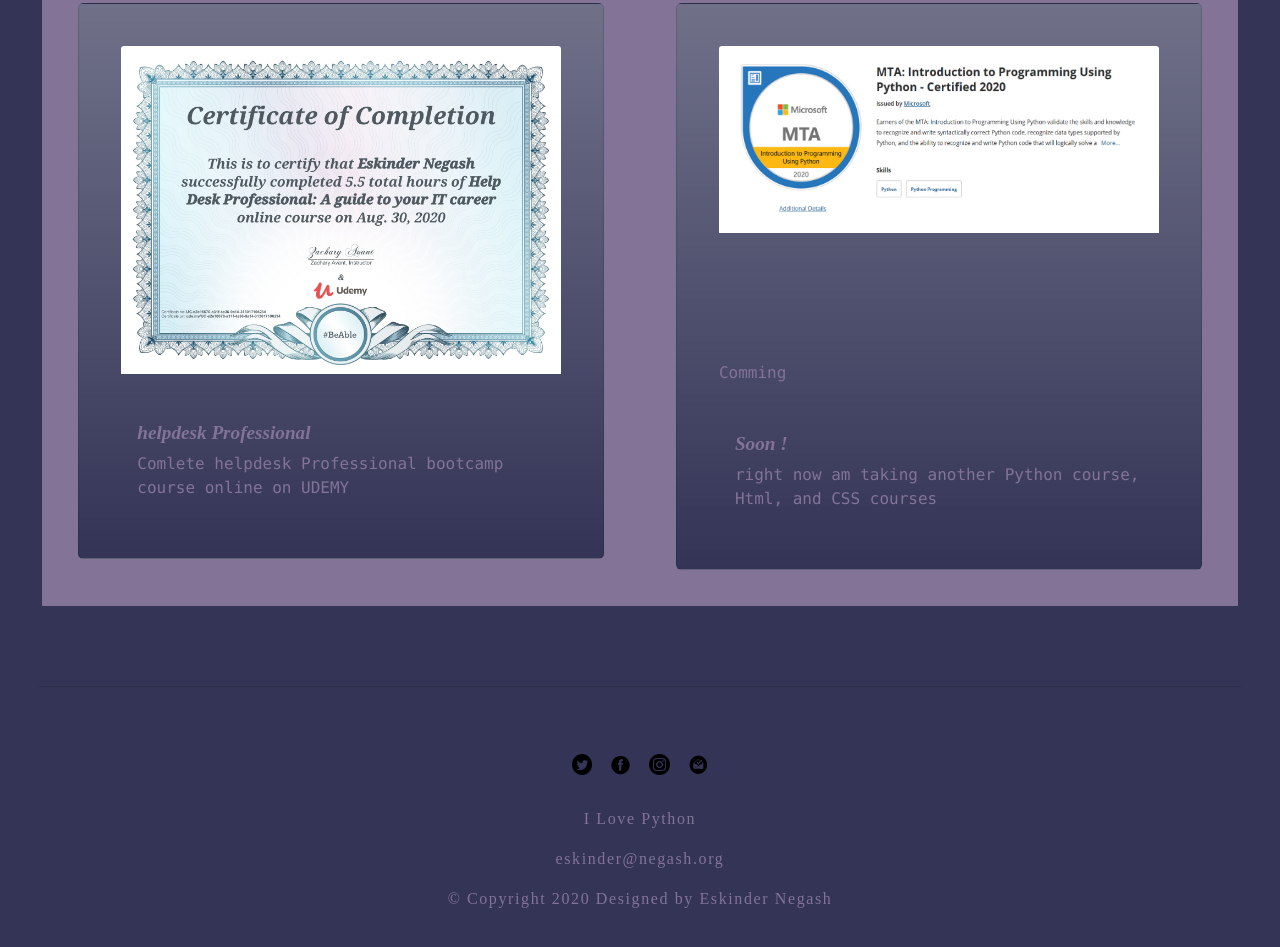
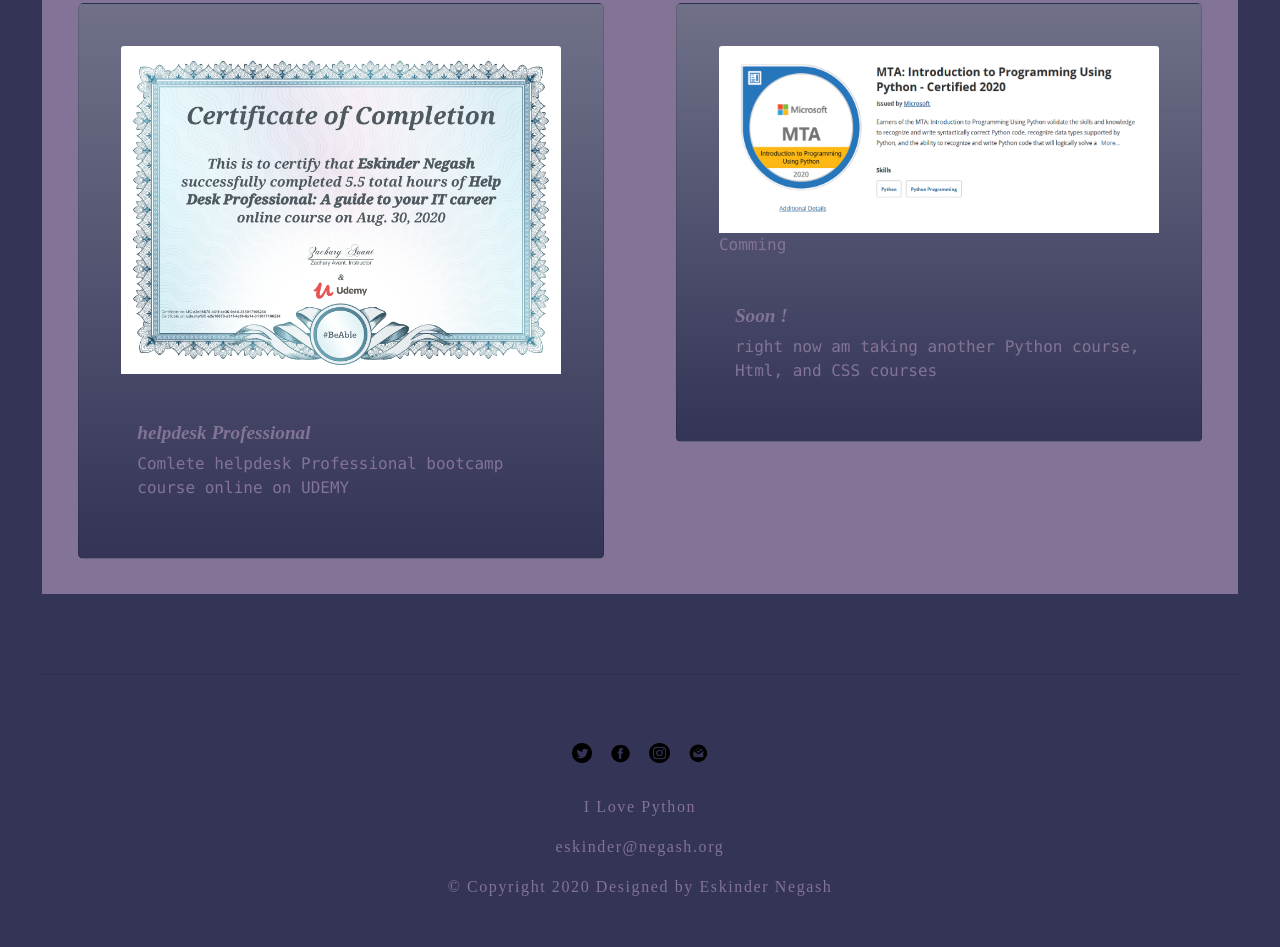
Before and after one commit to eskuye11/somedocs, a plain HTML site: page page/myachives.html in a window 1280 px wide. Shown: the part 3525-4472 px from the top of the page. Drawn offline with nearby package versions, Linux system fonts and the light colour scheme.

Commit message:
Update style.css

```diff
--- a/page/css/style.css
+++ b/page/css/style.css
@@ -95,10 +95,7 @@ h2 {
 }
 
 /*                                      tests                tests */
-.comming-soon {
-  margin-top: 8rem;
-  padding: 11rem auto;
-}
+
 .my-vrow {
   margin: 0;
   padding: 0;
```
